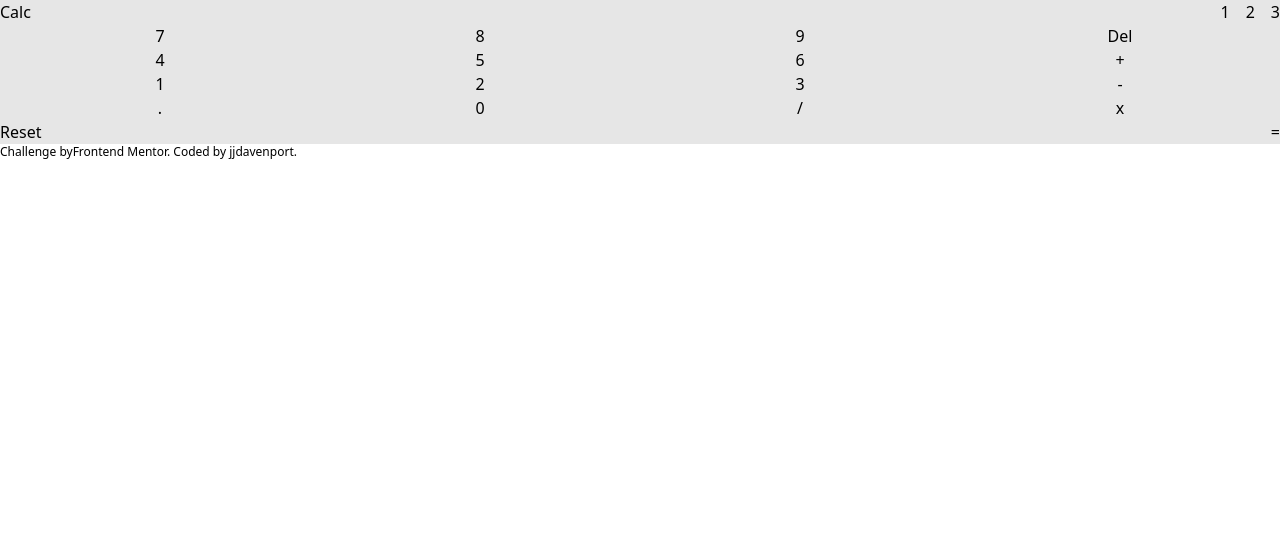
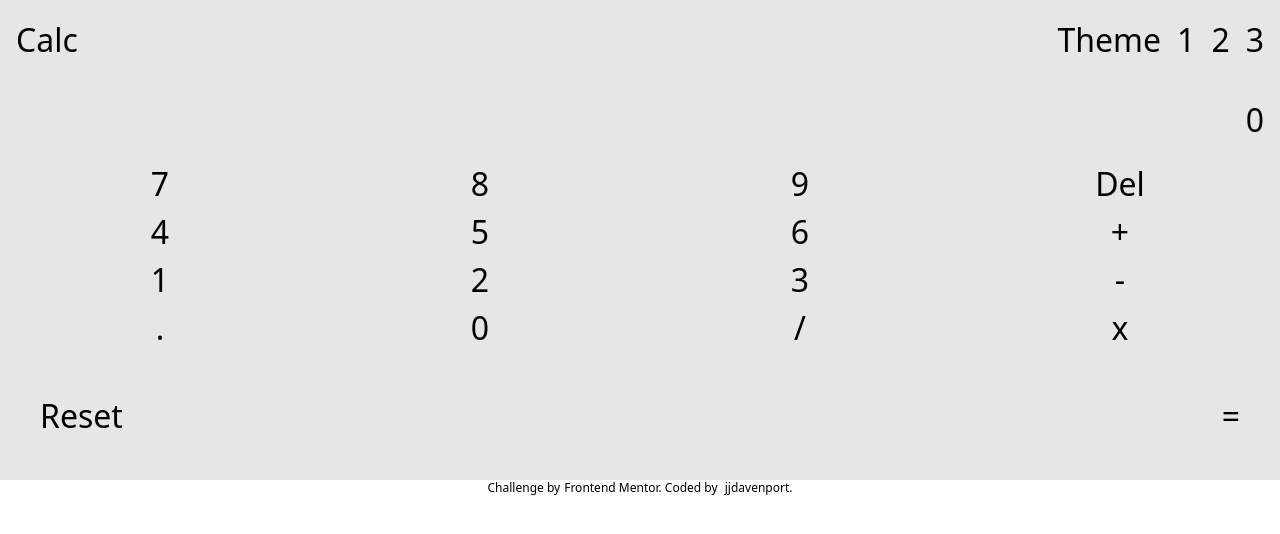
Before and after one commit to jjdavenport/calculator-app-main, a React (Vite) app: page / in a window 1280 px wide. Shown: the top 534 px of the page. Built offline with nearby package versions, Linux system fonts and the light colour scheme.

Commit message:
add calculator function

```diff
--- a/package.json
+++ b/package.json
@@ -10,6 +10,7 @@
     "preview": "vite preview"
   },
   "dependencies": {
+    "mathjs": "^13.1.1",
     "react": "^18.3.1",
     "react-dom": "^18.3.1"
   },
--- a/src/App.jsx
+++ b/src/App.jsx
@@ -2,15 +2,18 @@ import Keypad from "./components/keypad";
 import Header from "./components/header";
 import Output from "./components/output";
 import Footer from "./components/footer";
+import { useState } from "react";
 
 function App() {
+  const [output, setOutput] = useState(0);
+
   return (
     <>
       <div>
-        <main className="one:bg-mainBgTheme1 two:bg-mainBgTheme2 three:bg-mainBgTheme3">
+        <main className="text-textThreeFiveXl one:bg-mainBgTheme1 two:bg-mainBgTheme2 three:bg-mainBgTheme3">
           <Header />
-          <Output />
-          <Keypad />
+          <Output display={output} />
+          <Keypad output={output} setOutput={setOutput} />
         </main>
         <Footer />
       </div>
--- a/src/components/footer.jsx
+++ b/src/components/footer.jsx
@@ -1,13 +1,21 @@
 const Footer = () => {
   return (
     <>
-      <footer className="text-xs">
-        <p>
+      <footer className="text-center text-xs">
+        <p className="inline">
           Challenge by
-          <a href="https://www.frontendmentor.io?ref=challenge" target="_blank">
+          <a
+            className="pl-1"
+            href="https://www.frontendmentor.io?ref=challenge"
+            target="_blank"
+          >
             Frontend Mentor
           </a>
-          . Coded by <a href="https://github.com/jjdavenport">jjdavenport</a>.
+          . Coded by{" "}
+          <a className="pl-1" href="https://github.com/jjdavenport">
+            jjdavenport
+          </a>
+          .
         </p>
       </footer>
     </>
--- a/src/components/header.jsx
+++ b/src/components/header.jsx
@@ -29,13 +29,14 @@ const Header = () => {
 
   return (
     <>
-      <header className="flex justify-between">
+      <header className="flex justify-between p-4">
         <h1>Calc</h1>
-        <div className="flex gap-4">
+        <label className="flex gap-4">
+          Theme
           <button onClick={() => setButton(1)}>1</button>
           <button onClick={() => setButton(2)}>2</button>
           <button onClick={() => setButton(3)}>3</button>
-        </div>
+        </label>
       </header>
     </>
   );
--- a/src/components/keypad.jsx
+++ b/src/components/keypad.jsx
@@ -1,27 +1,46 @@
-const Keypad = () => {
+import { evaluate } from "mathjs";
+
+const Keypad = ({ output, setOutput }) => {
+  const number = (num) => {
+    setOutput((prev) => (prev === "0" ? num : prev + num));
+  };
+
+  const operator = (op) => {
+    setOutput((prev) => (prev === "0" ? prev + op : prev + "" + op + ""));
+  };
+
+  const minus = () => {
+    setOutput((prev) => (prev.length === 1 ? "0" : prev.slice(0, -1)));
+  };
+
+  const equals = () => {
+    const sum = evaluate(output);
+    setOutput(sum.toString());
+  };
+
   return (
     <>
       <div className="grid grid-cols-4 grid-rows-4">
-        <button className="">7</button>
-        <button>8</button>
-        <button>9</button>
-        <button>Del</button>
-        <button>4</button>
-        <button>5</button>
-        <button>6</button>
-        <button>+</button>
-        <button>1</button>
-        <button>2</button>
-        <button>3</button>
-        <button>-</button>
-        <button>.</button>
-        <button>0</button>
-        <button>/</button>
-        <button>x</button>
+        <button onClick={() => number("7")}>7</button>
+        <button onClick={() => number("8")}>8</button>
+        <button onClick={() => number("9")}>9</button>
+        <button onClick={() => minus("-")}>Del</button>
+        <button onClick={() => number("4")}>4</button>
+        <button onClick={() => number("5")}>5</button>
+        <button onClick={() => number("6")}>6</button>
+        <button onClick={() => operator("+")}>+</button>
+        <button onClick={() => number("1")}>1</button>
+        <button onClick={() => number("2")}>2</button>
+        <button onClick={() => number("3")}>3</button>
+        <button onClick={minus}>-</button>
+        <button onClick={() => number(".")}>.</button>
+        <button onClick={() => number("0")}>0</button>
+        <button onClick={() => operator("/")}>/</button>
+        <button onClick={() => operator("*")}>x</button>
       </div>
-      <div className="flex justify-between">
-        <button>Reset</button>
-        <button>=</button>
+      <div className="flex justify-between p-10">
+        <button onClick={() => setOutput("0")}>Reset</button>
+        <button onClick={equals}>=</button>
       </div>
     </>
   );
--- a/src/components/output.jsx
+++ b/src/components/output.jsx
@@ -1,8 +1,8 @@
-const Output = () => {
+const Output = ({ display }) => {
   return (
     <>
-      <section>
-        <span></span>
+      <section className="p-4 text-right">
+        <span className="h-20">{display}</span>
       </section>
     </>
   );
--- a/tailwind.config.js
+++ b/tailwind.config.js
@@ -4,6 +4,9 @@ export default {
   content: ["./src/**/*.{html,js,jsx}", "./index.html"],
   theme: {
     extend: {
+      fontSize: {
+        textThreeFiveXl: "2rem",
+      },
       colors: {
         mainBgTheme1: "hsl(222, 26%, 31%)",
         toggleBgTheme1: "hsl(223, 31%, 20%)",
```
Also changed, not shown: desktop-preview.jpg (renamed from design/desktop-preview.jpg), 1 other file (tests, documents, lock files or other folders).
